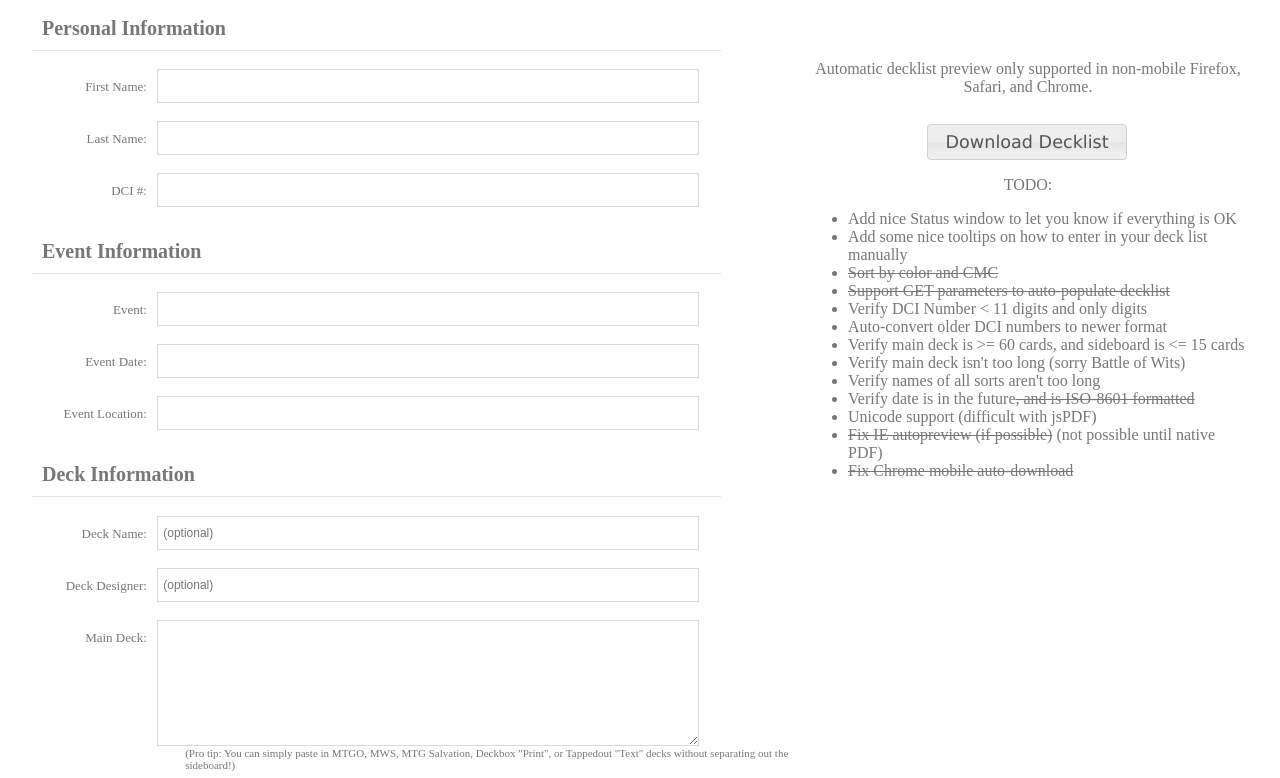
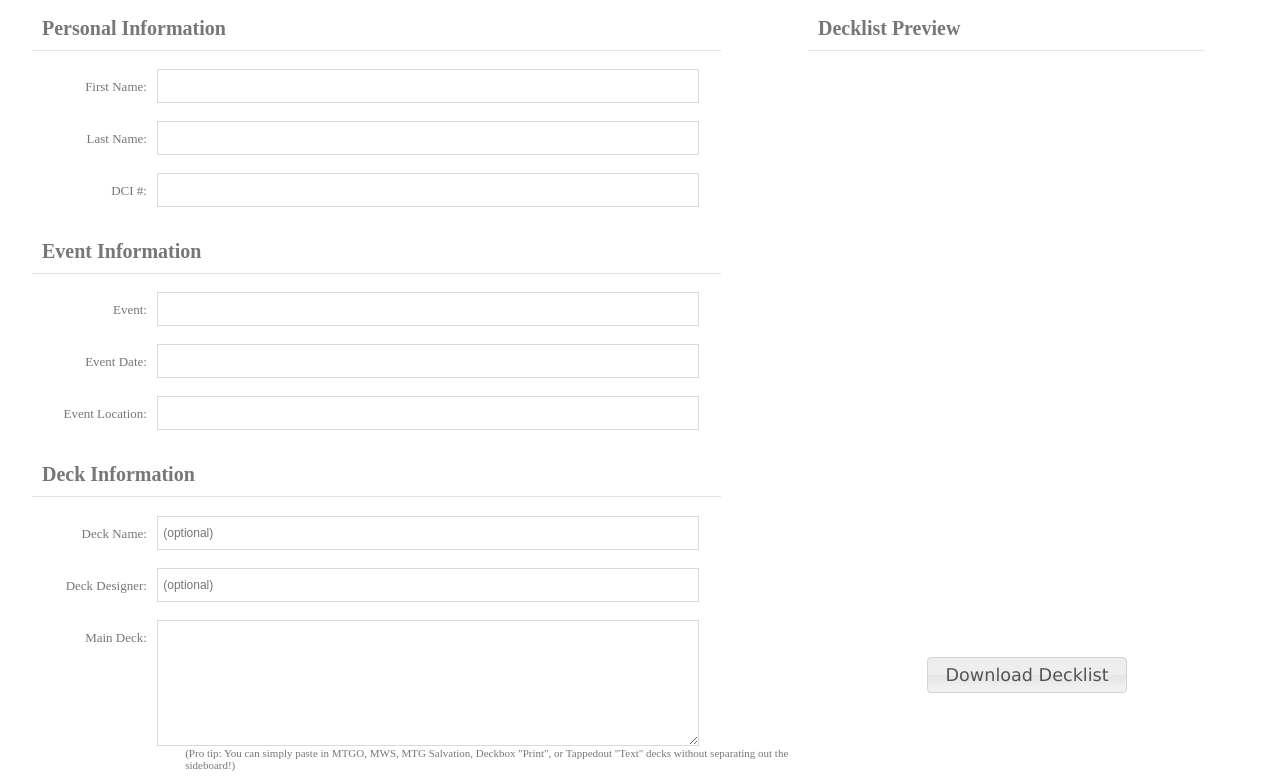
Before and after one commit to april/decklist, a plain HTML site: page index.html in a window 1280 px wide. Shown: the top 778 px of the page. Drawn offline with Linux system fonts and the light colour scheme; a script that the page names is missing.

Commit message:
updated right column style, moved todo to github issues

```diff
--- a/css/decklist.css
+++ b/css/decklist.css
@@ -21,7 +21,6 @@
 	text-align: center;
 	width: 440px;
 	margin-left: -440px;
-	margin-top: 60px;
 }
 .footer{
 	clear: both;
@@ -46,13 +45,16 @@ iframe{
 	border:none;
 }
 
-.left h2 {
+h2 {
 	font-size: 20px;
 	padding: 0px 0px 10px 10px;
 	display: block;
 	border-bottom: 1px solid #e4e4e4;
 	color: #777;
 	margin-right: 10%;
+}
+.right h2 {
+	text-align: left;
 }
 
 .left input, .left textarea {
@@ -102,12 +104,8 @@ iframe{
 	font-size: 13px;
 }
 
-.right input {
+#download {
 	margin-top: 10px;
-}
-
-.right ul {
-	text-align: left;
 }
 
 #sortorderfloat {
--- a/index.html
+++ b/index.html
@@ -94,31 +94,13 @@
 		</div>
 
 		<div class="right">
-			<span id="decklistpreview">
+			<h2>
 				Decklist Preview
-				<iframe id="decklist" name="decklist" height="580" width="440"></iframe>
-			</span>
+			</h2>
+			<iframe id="decklist" name="decklist" height="580" width="440"></iframe>
 			<form>
-	 			<input type="button" id="download" value="Download Decklist" onclick="generateDecklistPDF('dataurlnewwindow');" />
- 			</form>
-			<p>TODO:
-				<ul>
-					<li>Add nice Status window to let you know if everything is OK</li>
-					<li>Add some nice tooltips on how to enter in your deck list manually</li>
-					<li><s>Sort by color and CMC</s></li>
-					<li><s>Support GET parameters to auto-populate decklist</s></li>
-					<li>Verify DCI Number &lt; 11 digits and only digits</li>
-					<li>Auto-convert older DCI numbers to newer format</li>
-					<li>Verify main deck is &gt;= 60 cards, and sideboard is &lt;= 15 cards</li>
-					<li>Verify main deck isn't too long (sorry Battle of Wits)</li>
-					<li>Verify names of all sorts aren't too long</li>
-					<li>Verify date is in the future<s>, and is ISO-8601 formatted</s></li>
-					<li>Unicode support (difficult with jsPDF)</li>
-					<li><s>Fix IE autopreview (if possible)</s> (not possible until native PDF)</li>
-					<li><s>Fix Chrome mobile auto-download</s></li>
-				</ul>
-			</p>
-
+				<input type="button" id="download" value="Download Decklist" onclick="generateDecklistPDF('dataurlnewwindow');" />
+			</form>
 		</div>
 
 		<div class="footer">
```
